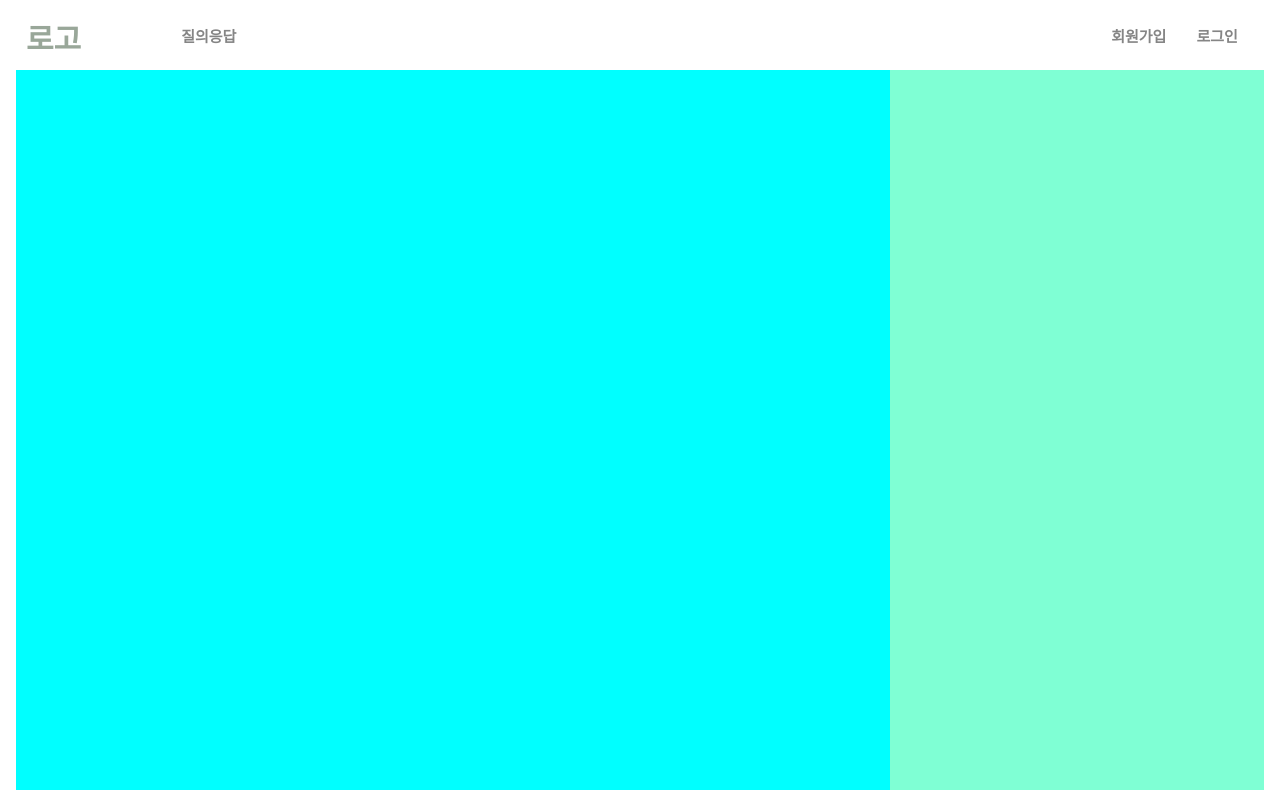
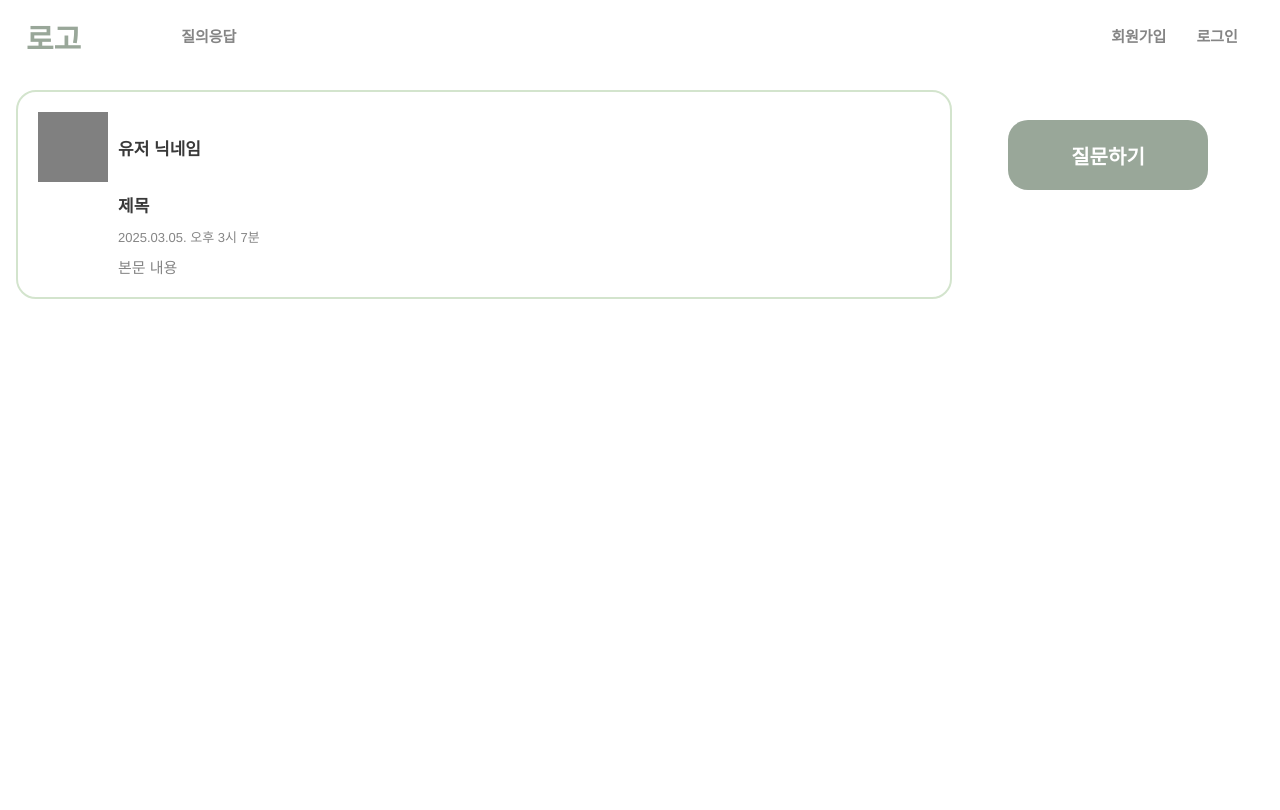
Before and after one commit to Micro-Answer/msa-frontend-vuejs, a Vue app in the folder front_src/: page /qna in a window 1280 px wide. Built offline with nearby package versions, Linux system fonts and the light colour scheme.

Commit message:
질의응답 질문 박스, 질무하기 버튼 ui

```diff
--- a/front_src/src/assets/css/QnAPage.css
+++ b/front_src/src/assets/css/QnAPage.css
@@ -12,18 +12,37 @@
 .qna_box {
     width: 1248px;
     height: 100%;
-    background-color: antiquewhite;
     display: flex;
 }
 
 .q_list {
-    width: 70%;
+    padding-top: 20px;
+    width: 75%;
     height: 100%;
-    background-color: aqua;
+    display: flex;
+    justify-content: center;
 }
 
 .q_btn {
-    width: 30%;
+    width: 25%;
     height: 100%;
-    background-color: aquamarine;
+    display: flex;
+    justify-content: center;
 }
+
+.question_button {
+    margin-top: 50px;
+    background-color: #99A799;
+    border-radius: 20px;
+    width: 200px;
+    height: 70px;
+    display: flex;
+    justify-content: center;
+    align-items: center;
+}
+
+.question_button p {
+    color: #ffffff;
+    font-size: 20px;
+    font-weight: bold;
+}
--- /dev/null
+++ b/front_src/src/assets/css/QuestionViewComponent.css
@@ -0,0 +1,67 @@
+.q_block {
+    width: 100%;
+    min-height: 100px;
+    height: fit-content;
+    border-radius: 20px;
+    border: 2px solid #D3E4CD
+}
+
+.profile_box {
+    margin-top: 20px;
+    width: 100%;
+    height: 40%;
+    display: flex;
+    align-items: center;
+}
+
+.profile_pic {
+    margin-left: 20px;
+    margin-right: 10px;
+    width: 70px;
+    height: 70px;
+    background-color: gray;
+}
+
+.user_nickname {
+    width: 70%;
+    height: 100%;
+    display: flex;
+    align-items: center;
+}
+
+.user_nickname p {
+    color: #393939;
+    font-size: 17px;
+    font-weight: bold;
+}
+
+.content_box {
+    margin-left: 100px;
+    margin-right: 20px;
+    height: auto;
+    display: flex;
+    flex-direction: column;
+    align-items: start;
+}
+
+.content_box .title {
+    margin-top: 10px;
+    color: #393939;
+    font-size: 17px;
+    font-weight: bold;
+}
+
+.content_box .time {
+    margin-top: 10px;
+    margin-bottom: 10px;
+    font-size: 13px;
+    color: #858585;
+}
+
+.content_box .body {
+    font-size: 15px;
+    margin-bottom: 20px;
+    color: #858585;
+    word-wrap: break-word;
+    white-space: pre-wrap;
+}
--- /dev/null
+++ b/front_src/src/components/QuestionViewComponent.vue
@@ -0,0 +1,25 @@
+<template>
+    <div class="q_block">
+        <div class="profile_box">
+            <div class="profile_pic"></div>
+            <div class="user_nickname">
+                <p>유저 닉네임</p>
+            </div>
+        </div>
+        <div class="content_box">
+            <p class="title">제목</p>
+            <p class="time">2025.03.05. 오후 3시 7분</p>
+            <p class="body">본문 내용</p>
+        </div>
+    </div>
+</template>
+
+<script lang="ts">
+import {defineComponent} from "vue";
+import "../assets/css/QuestionViewComponent.css";
+
+export default defineComponent({
+    name: "QuestionViewComponent",
+    components: {},
+})
+</script>
--- a/front_src/src/views/QnAPage.vue
+++ b/front_src/src/views/QnAPage.vue
@@ -1,8 +1,14 @@
 <template>
     <div class="content">
         <div class="qna_box">
-            <div class="q_list"></div>
-            <div class="q_btn"></div>
+            <div class="q_list">
+                <QuestionViewComponent/>
+            </div>
+            <div class="q_btn">
+                <div class="question_button">
+                    <p>질문하기</p>
+                </div>
+            </div>
         </div>
     </div>
 </template>
@@ -10,9 +16,13 @@
 <script lang="ts">
 import {defineComponent} from "vue";
 import "../assets/css/QnAPage.css";
+import QuestionViewComponent from "@/components/QuestionViewComponent.vue";
 
 export default defineComponent({
     name: "QnAPage",
+    components: {
+        QuestionViewComponent
+    },
     data() {
         return{};
     },
```
